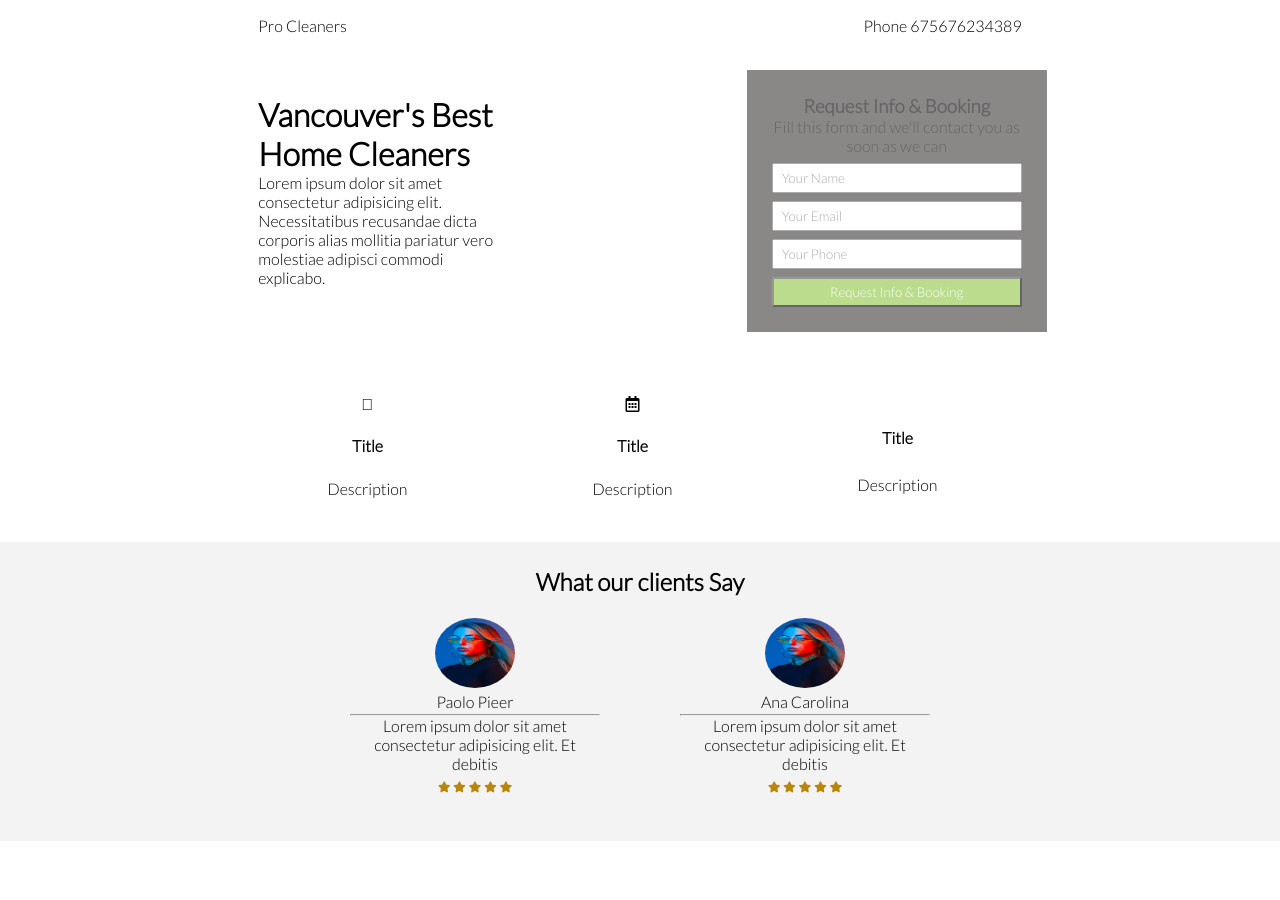
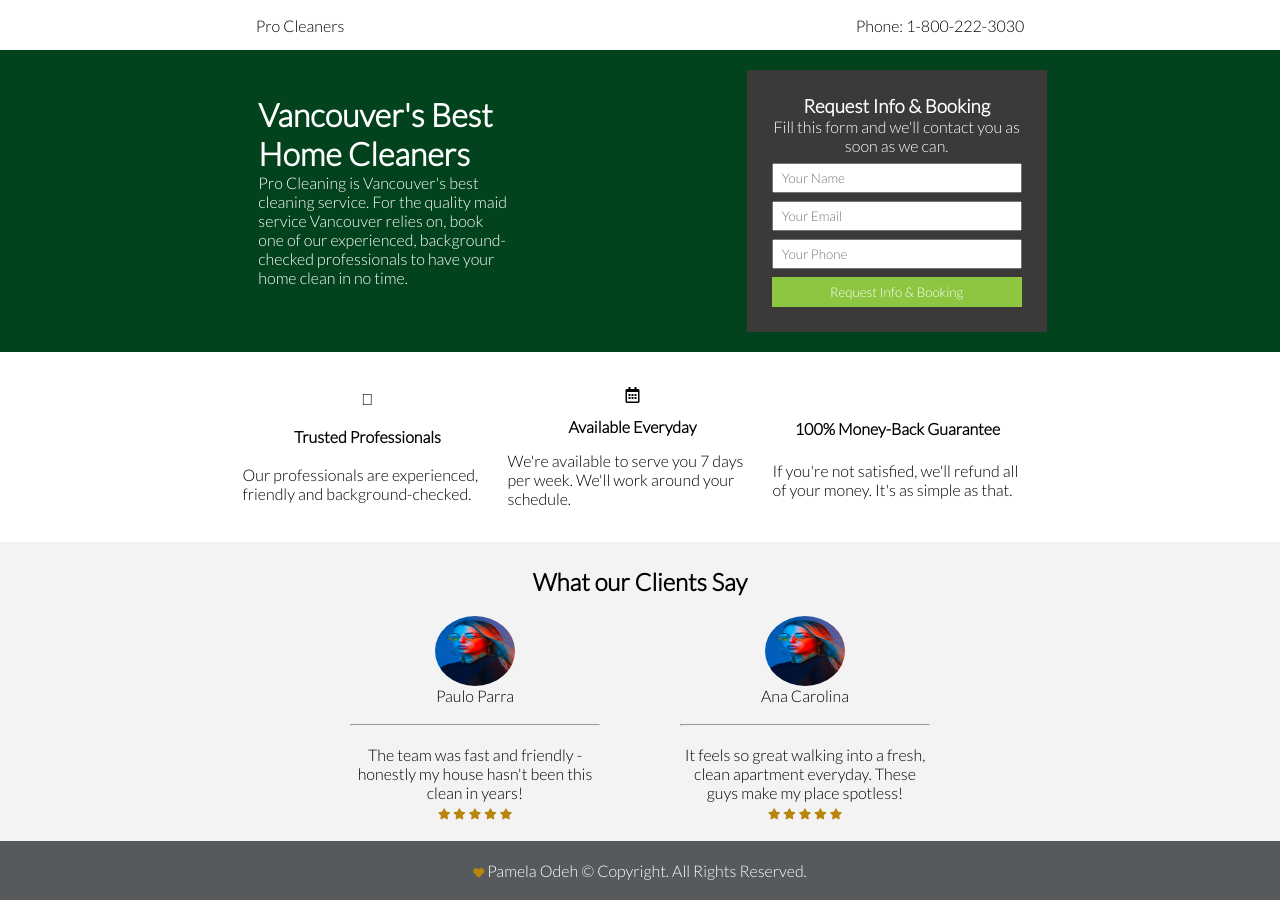
Before and after one commit to QuinPam/cohort3-procleaners, a plain HTML site: page index.html in a window 1280 px wide. Before the commit the page ends 841 px from the top, so only its background shows below. Drawn offline with Linux system fonts and the light colour scheme.

Commit message:
add footer

```diff
--- a/assets/css/style.css
+++ b/assets/css/style.css
@@ -1,3 +1,4 @@
+/* RESET DEFAULT STYLES */
 * {
     margin: 0;
     padding: 0;
@@ -15,11 +16,16 @@ nav {
 
 .hero {
     display: flex;
+    background-color: #02431d;
+    /* background-image: url(./../images/bg-image.jpg); */
+
 }
 
 .hero-intro-container {
     width: 300px;
     padding: 25px;
+    color: white;
+
 }
 
 .hero-form-container {
@@ -27,7 +33,8 @@ nav {
     padding: 25px;
     background-color:#3c3a38;
     text-align: center;
-    opacity: 0.6;
+    /* opacity: 0.6; */
+    color: white;
 }
 
 .hero-form-container form input {
@@ -43,6 +50,7 @@ nav {
     margin-top: 8px;
     background-color: #8dc641;
     color: white;
+    border: none;
 }
 
 .benefits-container {
@@ -108,6 +116,14 @@ nav {
     margin: auto;
 }
 
+footer{
+    background: #565a5c;
+    color:white;
+    text-align: center;
+    padding-top: 20px;
+    padding-bottom: 20px;
+}
+
 /* Mobile screens */
 @media only screen and (max-width: 415px) {
     .hero {
--- a/index.html
+++ b/index.html
@@ -17,19 +17,19 @@
 <body>
     <nav>
         <p>Pro Cleaners</p>
-        <p>Phone 675676234389</p>
+        <p>Phone: 1-800-222-3030</p>
     </nav>
 
     <!--start of hero-->
     <div class="hero">
         <div class="hero-intro-container">
             <h1>Vancouver's Best Home Cleaners</h1>
-            <p>Lorem ipsum dolor sit amet consectetur adipisicing elit. Necessitatibus recusandae dicta corporis alias mollitia pariatur vero molestiae adipisci commodi explicabo.</p>
+            <p>Pro Cleaning is Vancouver's best cleaning service. For the quality maid service Vancouver relies on, book one of our experienced, background-checked professionals to have your home clean in no time.</p>
         </div>
 
         <div class="hero-form-container">
             <h3>Request Info & Booking</h3>
-            <p>Fill this form and we'll contact you as soon as we can</p>
+            <p>Fill this form and we'll contact you as soon as we can.</p>
             <form>
                 <input type="text" placeholder="Your Name"><br>
                 <input type="email" placeholder="Your Email"><br>
@@ -43,30 +43,30 @@
     <section class="benefits-container">
         <div class="benefits-item">
             <i class="fad fa-user-circle"></i>
-            <h4>Title</h4>
-            <p>Description</p>
+            <h4>Trusted Professionals</h4>
+            <p>Our professionals are experienced, friendly and background-checked.</p>
         </div>
         <div class="benefits-item">
             <i class="far fa-calendar-alt"></i>
-            <h4>Title</h4>
-            <p>Description</p>
+            <h4>Available Everyday</h4>
+            <p>We're available to serve you 7 days per week. We'll work around your schedule.</p>
         </div>
         <div class="benefits-item">
-            <i class="fad fa-usd"></i>
-            <h4>Title</h4>
-            <p>Description</p>
+            <i class="far fa-usd"></i>
+            <h4>100% Money-Back Guarantee</h4>
+            <p>If you're not satisfied, we'll refund all of your money. It's as simple as that.</p>
         </div>
     </section>
 
     <section class="testimonials-container">
-        <h2>What our clients Say</h2>
+        <h2>What our Clients Say</h2>
         <div class="testimonies">
             <div class="testimony-box">
                 <img class="testimony-image" src="./assets/images/photo-1.jpg" alt="human photo">
-                <p class="testimony-name">Paolo Pieer</p>
-                <hr />
-                <p class="testimony">Lorem ipsum dolor sit amet consectetur adipisicing elit. Et debitis</p>
-                <div class="ratings">
+                <p class="testimony-name">Paulo Parra</p><br>
+                <hr /><br>
+                <p class="testimony">The team was fast and friendly - honestly my house hasn't been this clean in years!</p>
+                                <div class="ratings">
                     <i class="fas fa-star"></i>
                     <i class="fas fa-star"></i>
                     <i class="fas fa-star"></i>
@@ -76,9 +76,9 @@
             </div>
             <div class="testimony-box">
                 <img class="testimony-image" src="./assets/images/photo-1.jpg" alt="human photo">
-                <p class="testimony-name">Ana Carolina</p>
-                <hr />
-                <p class="testimony">Lorem ipsum dolor sit amet consectetur adipisicing elit. Et debitis</p>
+                <p class="testimony-name">Ana Carolina</p><br>
+                <hr /><br>
+                <p class="testimony">It feels so great walking into a fresh, clean apartment everyday. These guys make my place spotless!</p>
                 <div class="ratings">
                     <i class="fas fa-star"></i>
                     <i class="fas fa-star"></i>
@@ -91,6 +91,10 @@
 
     </section>
 
+    <footer>
 
+        <p> <i class="fas fa-heart"></i> Pamela Odeh &#169 Copyright. All Rights Reserved.</p>
+
+    </footer>
 </body>
 </html>
```
Also changed, not shown: assets/images/bg-image.jpg (added), assets/images/hero-no-bg.png (added), assets/images/hero.jpg (added).
